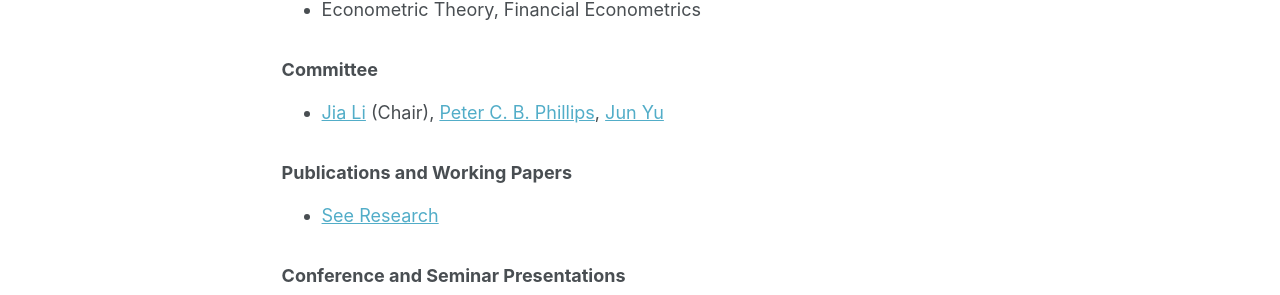
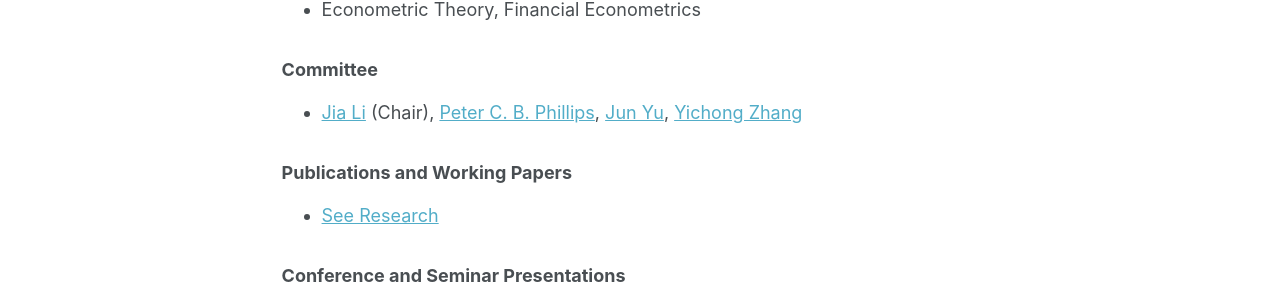
Before and after one commit to yuexuanren/yuexuanren.github.io, a Jekyll site: the page built from _pages/cv.md, in a window 1280 px wide and 1351 px high. Shown: the part 429-724 px from the top of the window. Built offline with Jekyll 4.4.1, drawn with Linux system fonts in a browser that asks for light colours.

Commit message:
Update cv.md

```diff
--- a/_pages/cv.md
+++ b/_pages/cv.md
@@ -18,7 +18,7 @@ author_profile: true
 
 ### Committee
 
-* [Jia Li](https://sites.google.com/view/jiali/home) (Chair), [Peter C. B. Phillips](http://korora.econ.yale.edu/phillips/), [Jun Yu](https://fba.um.edu.mo/faculty/junyu/)
+* [Jia Li](https://sites.google.com/view/jiali/home) (Chair), [Peter C. B. Phillips](http://korora.econ.yale.edu/phillips/), [Jun Yu](https://fba.um.edu.mo/faculty/junyu/), [Yichong Zhang](https://sites.google.com/site/yichongzhang86/home)
 
 ### Publications and Working Papers
 
```
